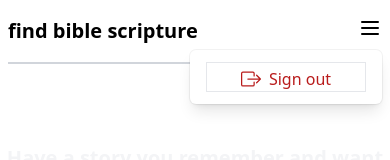
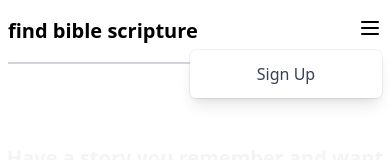
Before and after one commit to Era360/find-bible-scripture, a Next.js app: page /search in a window 390 px wide. Both pictures are taken after a click on the element 370 px from the left and 28 px from the top of the page. Shown: the top 160 px of the page. Built offline with nearby package versions, Linux system fonts and the light colour scheme; no server answers.

Commit message:
:beetle:  bug fixes

```diff
--- a/components/header.tsx
+++ b/components/header.tsx
@@ -57,13 +57,17 @@ function Header() {
                                     </div>
 
                                 }
+                                {
+                                    auth_.user ?
                                         <div className='flex items-center justify-center pt-1 space-x-2 text-red-700 border cursor-pointer' onClick={() => { signOut(auth); navigate.push("/search") }}>
                                             <svg xmlns="http://www.w3.org/2000/svg" width="20" height="20" fill="currentColor" className="bi bi-box-arrow-right" viewBox="0 0 16 16">
                                                 <path fillRule="evenodd" d="M10 12.5a.5.5 0 0 1-.5.5h-8a.5.5 0 0 1-.5-.5v-9a.5.5 0 0 1 .5-.5h8a.5.5 0 0 1 .5.5v2a.5.5 0 0 0 1 0v-2A1.5 1.5 0 0 0 9.5 2h-8A1.5 1.5 0 0 0 0 3.5v9A1.5 1.5 0 0 0 1.5 14h8a1.5 1.5 0 0 0 1.5-1.5v-2a.5.5 0 0 0-1 0v2z" />
                                                 <path fillRule="evenodd" d="M15.854 8.354a.5.5 0 0 0 0-.708l-3-3a.5.5 0 0 0-.708.708L14.293 7.5H5.5a.5.5 0 0 0 0 1h8.793l-2.147 2.146a.5.5 0 0 0 .708.708l3-3z" />
                                             </svg>
                                             <p> Sign out </p>
-                                </div>
+                                        </div> :
+                                        <Link href="/search" className='block text-center text-gray-700 cursor-pointer hover:bg-gray-100 hover:text-gray-900'> Sign Up </Link>
+                                }
                             </div>}
                         >
                             <svg className="block w-6 h-6" viewBox="0 0 24 24" xmlns="http://www.w3.org/2000/svg" fill="none" stroke="currentColor">
```
Lines whose indentation alone changed are shown as unchanged.
